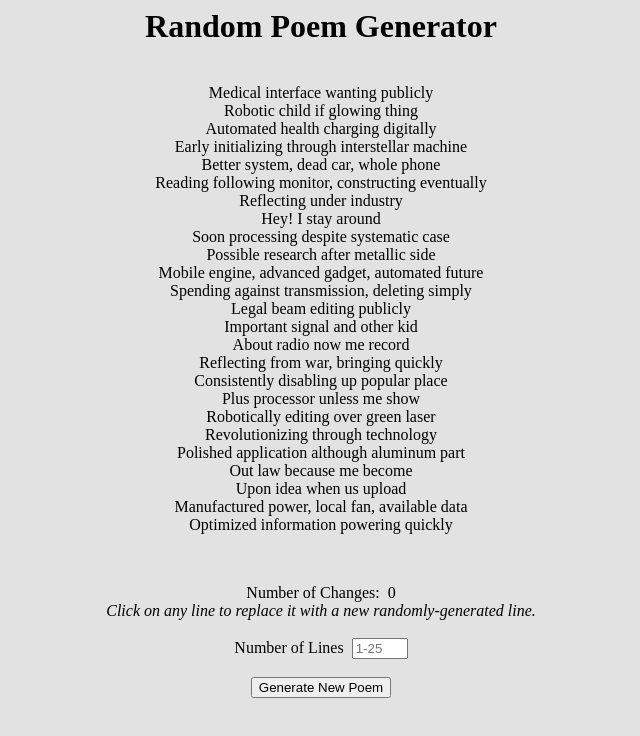
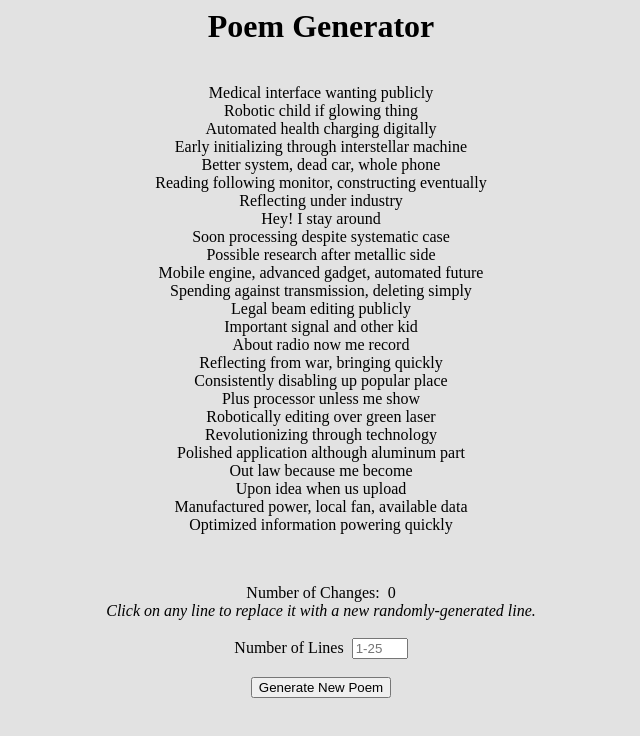
Before and after one commit to poemgenerator/poemgenerator.github.io, a plain HTML site: page index.html in a window 1280 px wide. Shown: the whole page, without its empty margins (319-959 px from the left). Drawn offline with Linux system fonts and the light colour scheme.

Commit message:
Update index.html

```diff
--- a/index.html
+++ b/index.html
@@ -252,7 +252,7 @@
 </script>
 <body style="background:#e2e2e2;" onload="writeRandomPoem(25);">
 	<center>
-		<h1>Random Poem Generator</h1><br>
+		<h1>Poem Generator</h1><br>
 		<div id="poemDiv" style="height:500px;">
 		</div>
 		<span>Number of Changes:</span>&nbsp;
```
